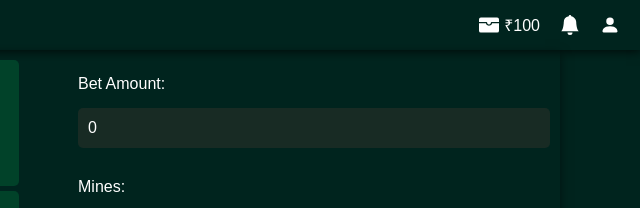
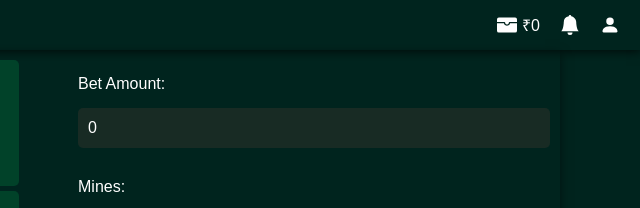
Before and after one commit to aniketdobriyal/bomb-mine, a plain HTML site: page index.html in a window 1280 px wide. Shown: the top 208 px of the page, 640-1280 px from the left. Drawn offline with Linux system fonts and the light colour scheme.

Commit message:
Update index.html

```diff
--- a/index.html
+++ b/index.html
@@ -148,7 +148,7 @@
             <path d="M1.5 2A1.5 1.5 0 0 0 0 3.5v2h6a.5.5 0 0 1 .5.5c0 .253.08.644.306.958.207.288.557.542 1.194.542s.987-.254 1.194-.542C9.42 6.644 9.5 6.253 9.5 6a.5.5 0 0 1 .5-.5h6v-2A1.5 1.5 0 0 0 14.5 2z"/>
             <path d="M16 6.5h-5.551a2.7 2.7 0 0 1-.443 1.042C9.613 8.088 8.963 8.5 8 8.5s-1.613-.412-2.006-.958A2.7 2.7 0 0 1 5.551 6.5H0v6A1.5 1.5 0 0 0 1.5 14h13a1.5 1.5 0 0 0 1.5-1.5z"/>
           </svg>
-     <span>₹100</span>
+     <span>₹0</span>
    </div>
 
    <!-- Notifications -->
```
